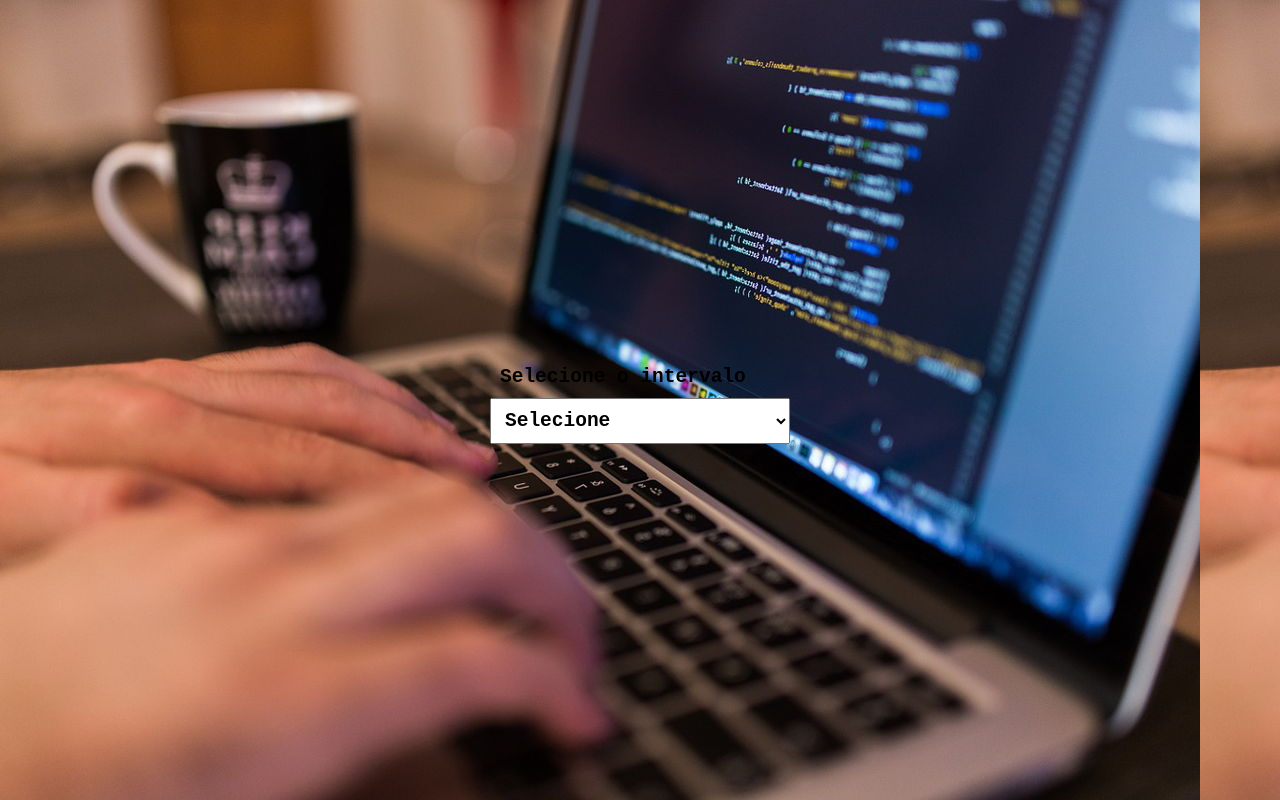
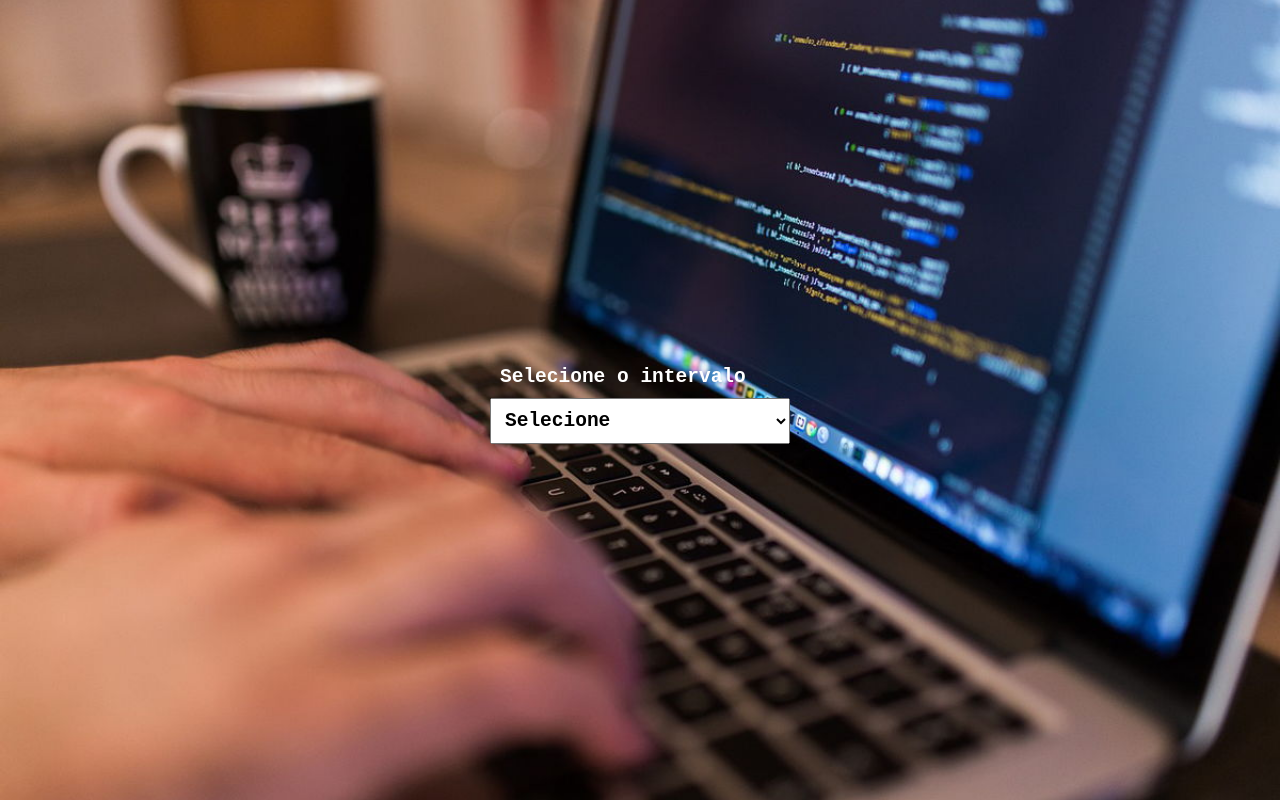
Before and after one commit to wilhem90/LOADING, a plain HTML site: page index.html in a window 1280 px wide. Drawn offline with Linux system fonts and the light colour scheme.

Commit message:
Update style.css

```diff
--- a/style.css
+++ b/style.css
@@ -7,6 +7,9 @@
 
 body {
     background-image: url('images/aprender-a-programar-desde-cero.jpg');
+    background-repeat: no-repeat;
+    background-size: cover;
+    background-position: 100%;
 }
 
 .container {
@@ -18,6 +21,10 @@ body {
     align-items: center;
     margin: auto;
     border-radius: 10px;
+}
+
+label {
+    color: white;
 }
 
 label, select  {
@@ -35,7 +42,7 @@ label, select  {
     top: 0;
     width: 100vw;
     height: 100vh;
-    background-color: #0000009d;
+    background-color: #4d82bb6b;
     visibility: hidden;
     transition: 0.5s all;
 }
```
